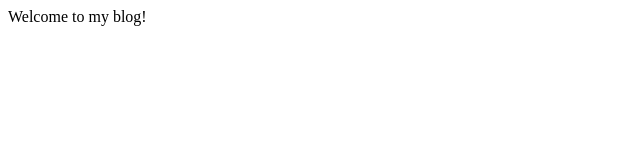
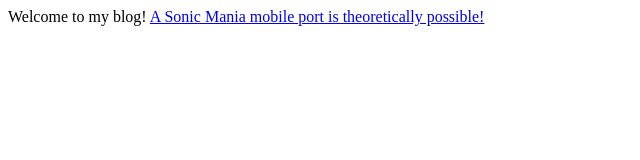
Before and after one commit to Awesome-neos145/blog, a plain HTML site: page index.html in a window 1280 px wide. Shown: the whole page, without its empty margins (0-640 px from the left). Drawn offline with Linux system fonts and the light colour scheme.

Commit message:
Update index.html

```diff
--- a/index.html
+++ b/index.html
@@ -1,3 +1,4 @@
 <html>
 Welcome to my blog!
+  <a href="/Sonic-Mania-Mobile-Port-Theoretically-Possible/">A Sonic Mania mobile port is theoretically possible!</a>
 </html>
```
